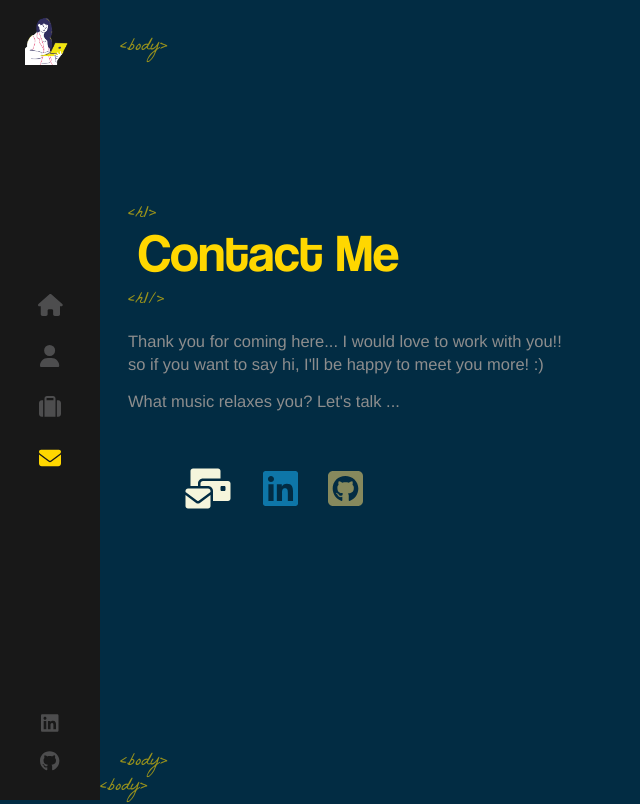
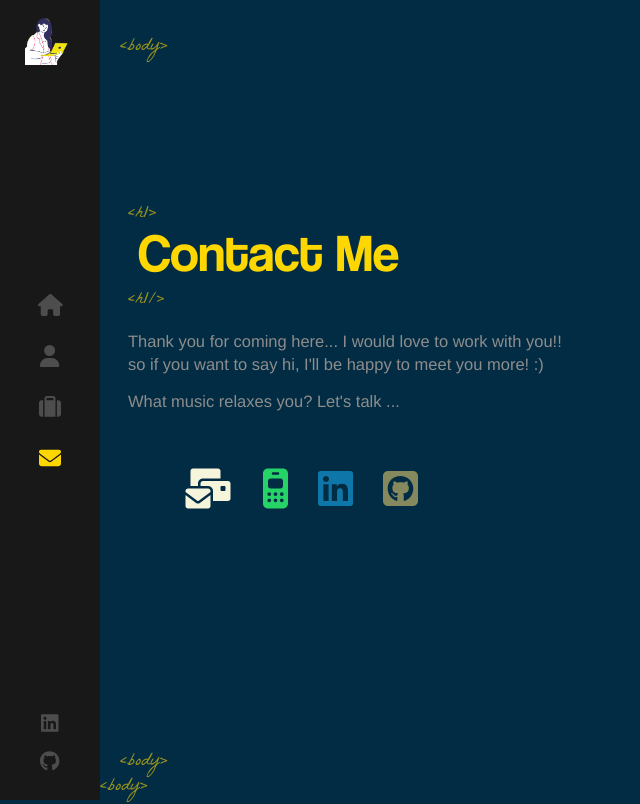
Before and after one commit to Kami17LA/Portafolio_React, a React (Create React App) app: page /contact in a window 1280 px wide. Shown: the whole page, without its empty margins (0-640 px from the left). Built offline with nearby package versions, Linux system fonts and the light colour scheme.

Commit message:
Updating the Contact component

```diff
--- a/src/components/Contact/index_co.js
+++ b/src/components/Contact/index_co.js
@@ -1,7 +1,7 @@
 import './index_co.scss'
 import { FontAwesomeIcon } from '@fortawesome/react-fontawesome';
-import { faGithub, faLinkedin, faSquareGithub } from '@fortawesome/free-brands-svg-icons';
-import { faEnvelopesBulk } from '@fortawesome/free-solid-svg-icons';
+import { faLinkedin, faSquareGithub } from '@fortawesome/free-brands-svg-icons';
+import { faEnvelopesBulk, faMobileRetro } from '@fortawesome/free-solid-svg-icons';
 
 const Contact = () => {
     return(
@@ -20,6 +20,16 @@
                                     href='mailto:katherine.quispepantoja@gmail.com'
                                 >
                                     <FontAwesomeIcon icon={faEnvelopesBulk} color='#F5F5DC'/>
+                                </a>
+                            </li>
+
+                            <li>
+                                <a
+                                    target="_blank"
+                                    rel="noreferrer"
+                                    href='https://wa.me/916192234'
+                                >
+                                    <FontAwesomeIcon icon={faMobileRetro} color='#25D366'/>
                                 </a>
                             </li>
 
```
